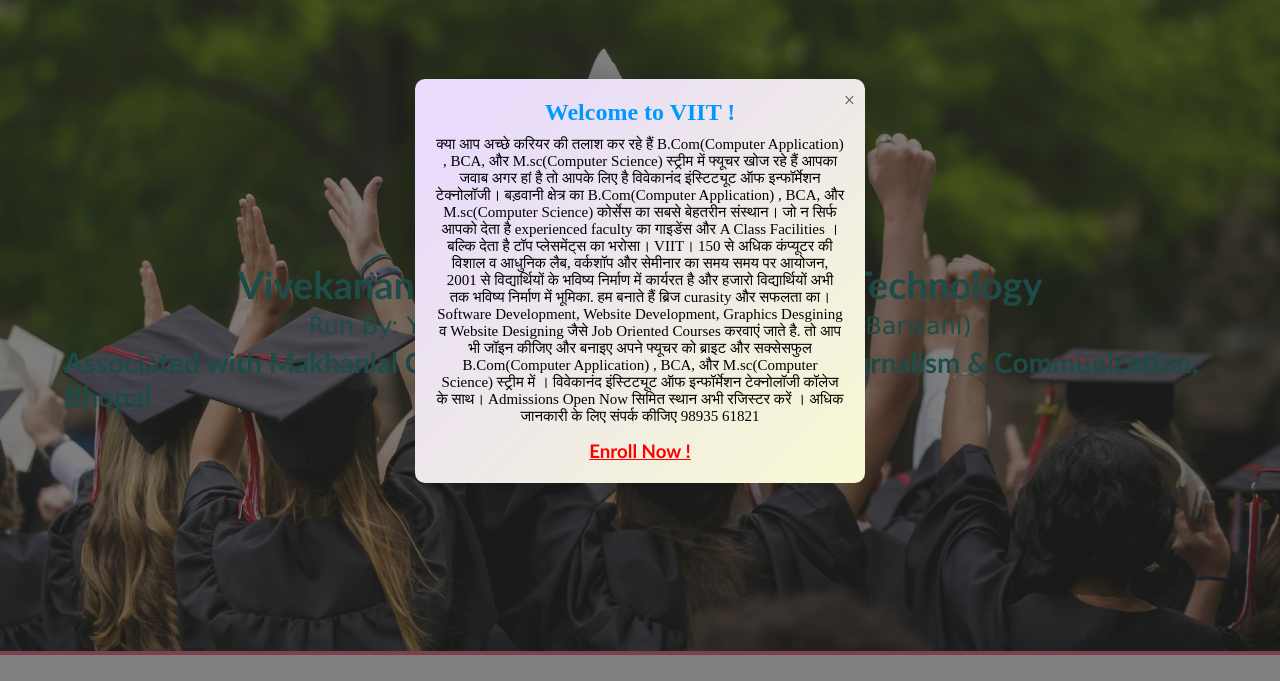
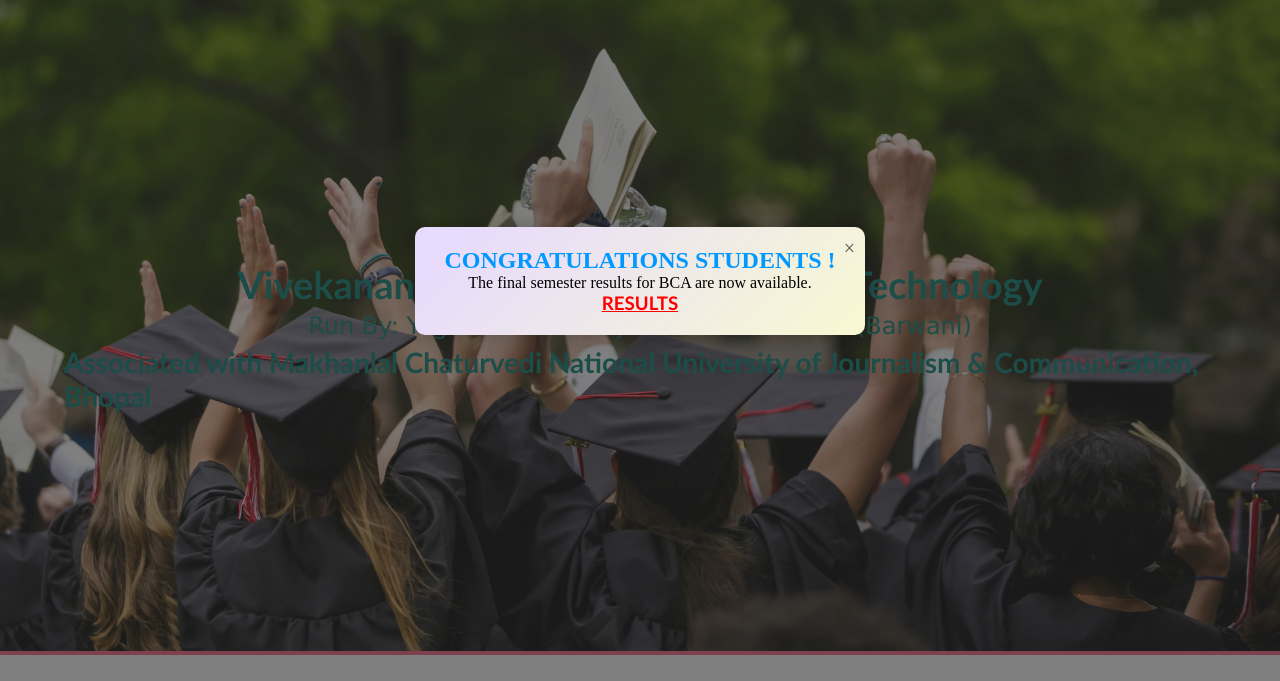
Before and after one commit to satyam01rajput/VIIT-College-Website, a website: page index.html in a window 1280 px wide. Shown: the part 119-800 px from the top of the page. Drawn offline with Linux system fonts and the light colour scheme.

Commit message:
pop up content

```diff
--- a/index.html
+++ b/index.html
@@ -13,8 +13,9 @@
     <div class="popup-container" id="popupContainer">
         <div class="popup">
             <span class="close-btn" id="closeBtn">&times;</span>
-            <h2 style="color: #0099ff;">Welcome to VIIT !</h2>
-            <p>क्या आप अच्छे करियर की तलाश कर रहे हैं B.Com(Computer Application) , BCA, और M.sc(Computer Science)
+            <h2 style="color: #0099ff;">CONGRATULATIONS STUDENTS !</h2>
+            The final semester results for BCA are now available.
+            <!-- <p>क्या आप अच्छे करियर की तलाश कर रहे हैं B.Com(Computer Application) , BCA, और M.sc(Computer Science)
                 स्ट्रीम में फ्यूचर खोज रहे हैं
 
                 आपका जवाब अगर हां है तो आपके लिए है विवेकानंद इंस्टिट्यूट ऑफ इन्फॉर्मेशन टेक्नोलॉजी। बड़वानी क्षेत्र का
@@ -26,10 +27,10 @@
                 Website Designing जैसे Job Oriented Courses करवाएं जाते है. तो आप भी जॉइन कीजिए और बनाइए अपने फ्यूचर को
                 ब्राइट और सक्सेसफुल B.Com(Computer Application) , BCA, और M.sc(Computer Science) स्ट्रीम में । विवेकानंद
                 इंस्टिट्यूट ऑफ इन्फॉर्मेशन टेक्नोलॉजी कॉलेज के साथ। Admissions Open Now सिमित स्थान अभी रजिस्टर करें ।
-                अधिक जानकारी के लिए संपर्क कीजिए 98935 61821</p>
-            <h3><a href="contact.html"
-                    style="color: red; font-family: 'Gill Sans', 'Gill Sans MT', Calibri, 'Trebuchet MS', sans-serif;">Enroll
-                    Now !</a></h3>
+                अधिक जानकारी के लिए संपर्क कीजिए 98935 61821</p> -->
+            <h3><a href="https://results.mcu.ac.in/index.html"
+                    style="color: red; font-family: 'Gill Sans', 'Gill Sans MT', Calibri, 'Trebuchet MS', sans-serif;">RESULTS
+                    </a></h3>
         </div>
     </div>
 
```
Also changed, not shown: contact.html (+1 -1 lines).
